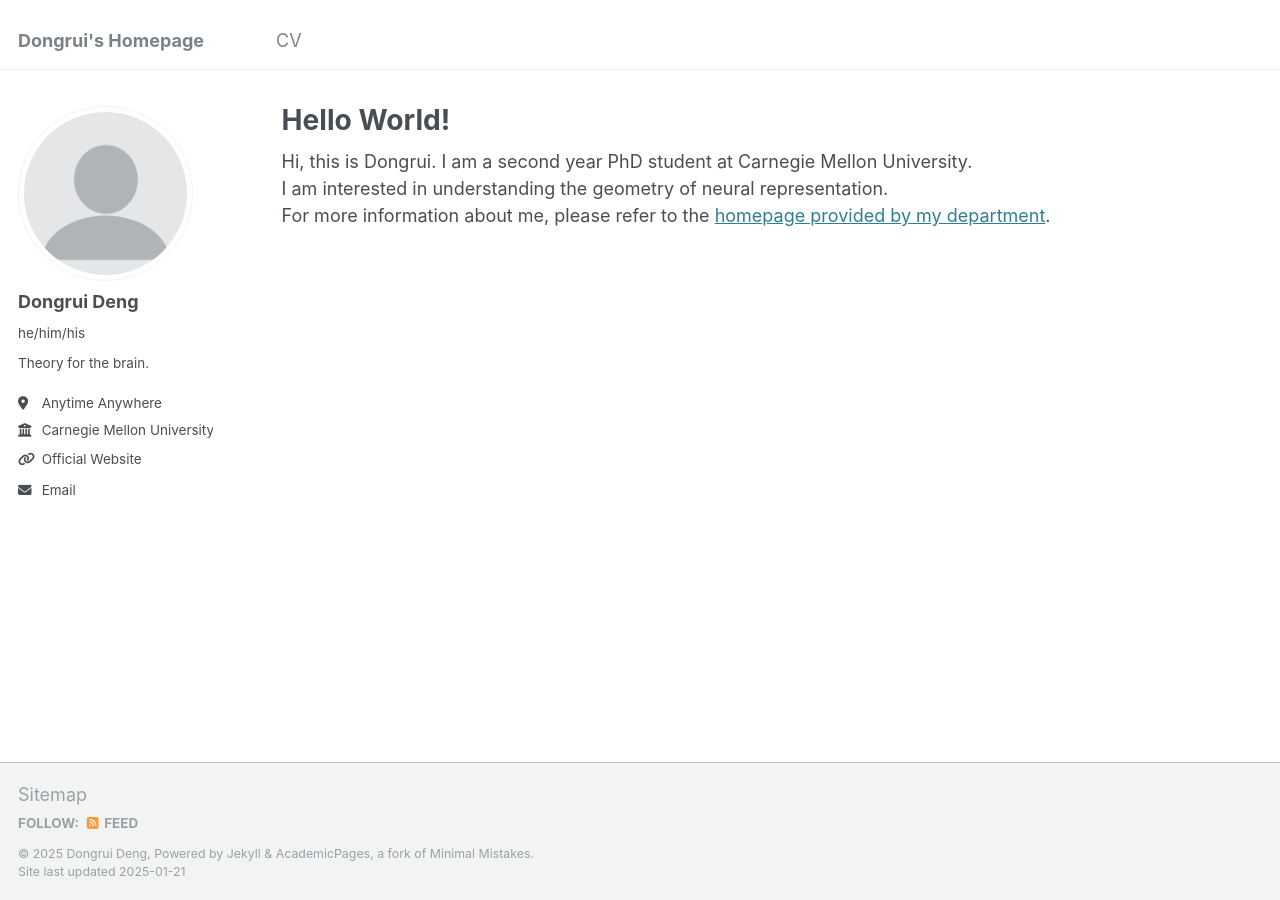
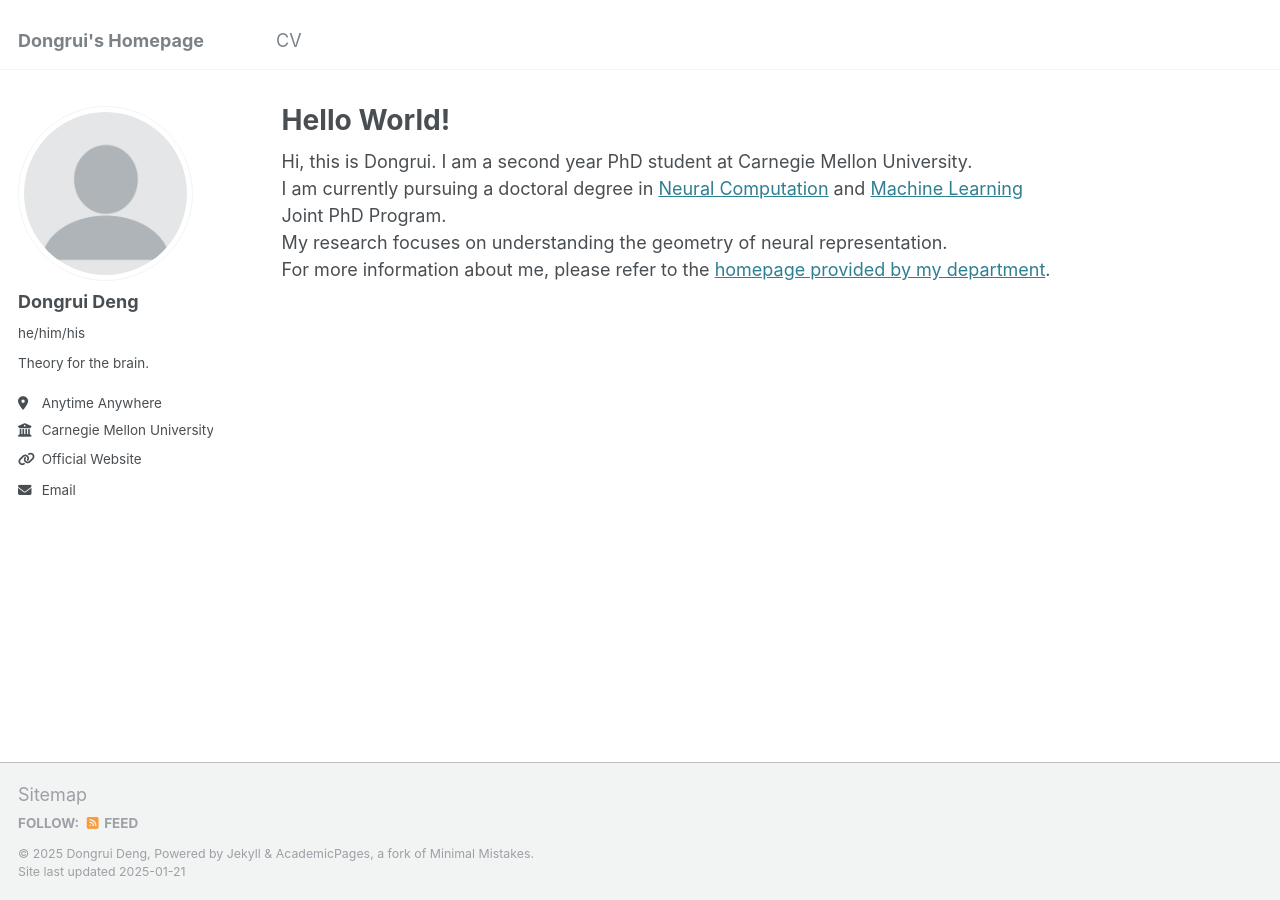
Before and after one commit to dongruid/dongruid.github.io, a Jekyll site: the page built from _pages/about.md, in a window 1280 px wide. Built offline with Jekyll 4.4.1, drawn with Linux system fonts in a browser that asks for light colours.

Commit message:
Update about.md

```diff
--- a/_pages/about.md
+++ b/_pages/about.md
@@ -7,5 +7,6 @@ redirect_from:
   - /about.html
 ---
 Hi, this is Dongrui. I am a second year PhD student at Carnegie Mellon University. \\
-I am interested in understanding the geometry of neural representation. \\
+I am currently pursuing a doctoral degree in [Neural Computation](https://www.cmu.edu/ni/index.html) and [Machine Learning](https://www.ml.cmu.edu/) Joint PhD Program. \\
+My research focuses on understanding the geometry of neural representation. \\
 For more information about me, please refer to the [homepage provided by my department](https://www.cmu.edu/ni/people/students/pnc/dongruid.html).
```
